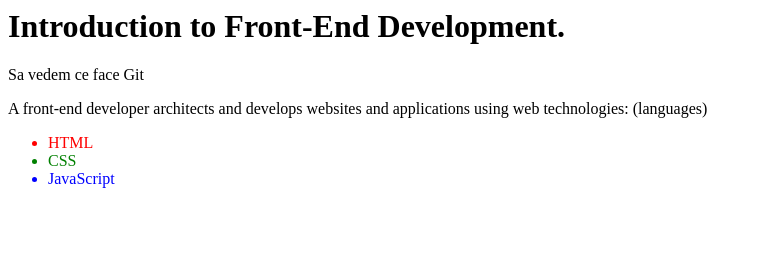
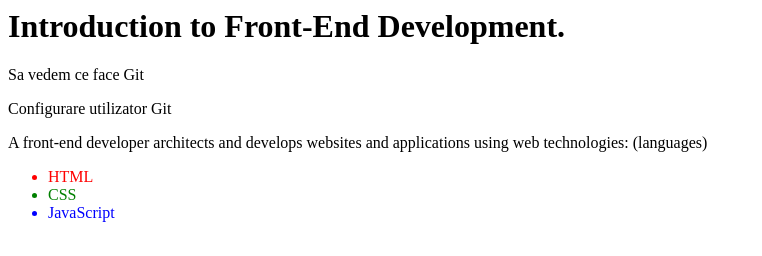
Before and after one commit to EmanuelIonescu/Front-End-Dev, a plain HTML site: page index.html in a window 1280 px wide. Shown: the whole page, without its empty margins (0-762 px from the left). Drawn offline with Linux system fonts and the light colour scheme.

Commit message:
New Paragraph Added

```diff
--- a/index.html
+++ b/index.html
@@ -1,5 +1,6 @@
 <h1>Introduction to Front-End Development.</h1>
 <p>Sa vedem ce face Git</p>
+<p>Configurare utilizator Git</p>
 
  <p>A front-end developer architects and develops websites and applications using web technologies:
 (languages)</p>
```
